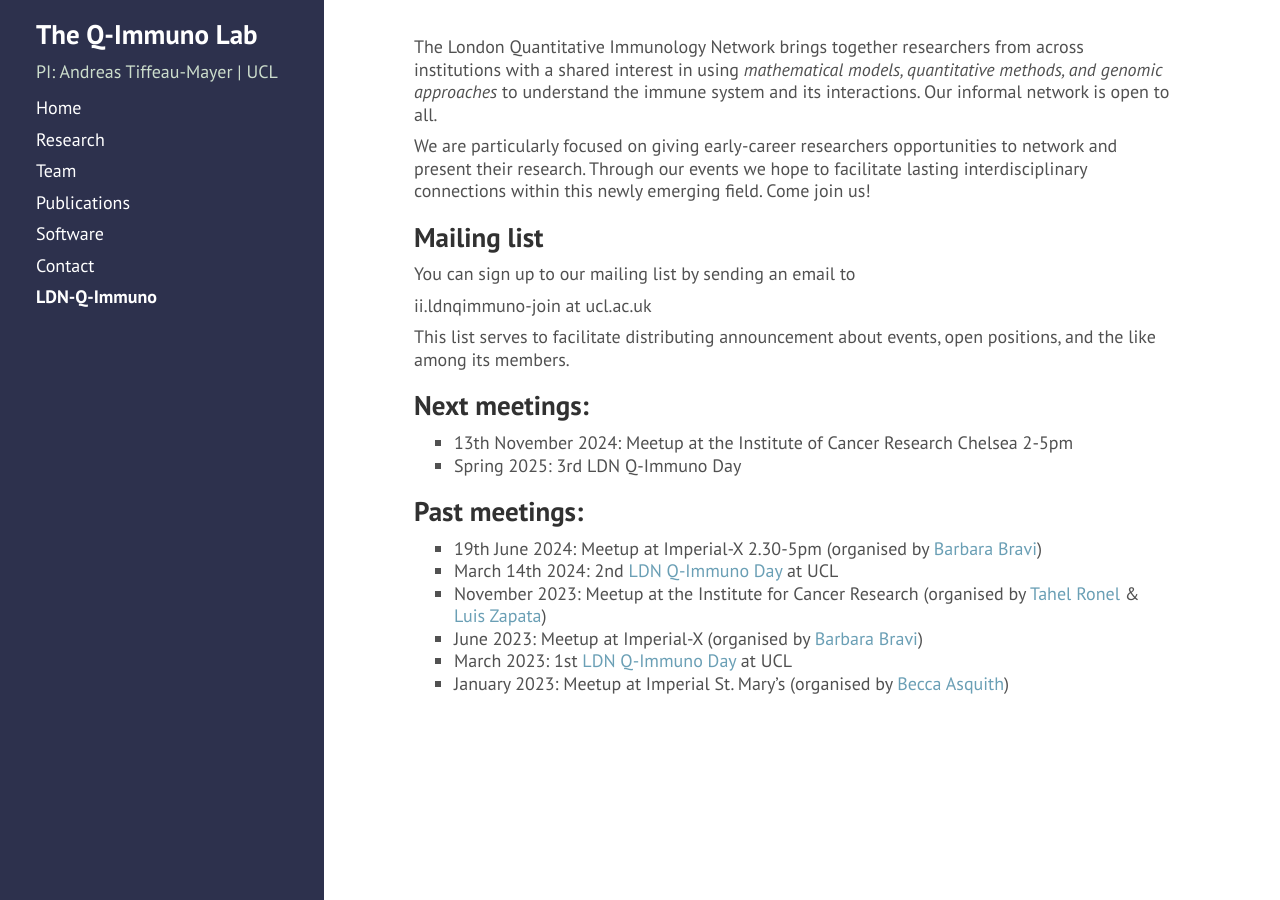
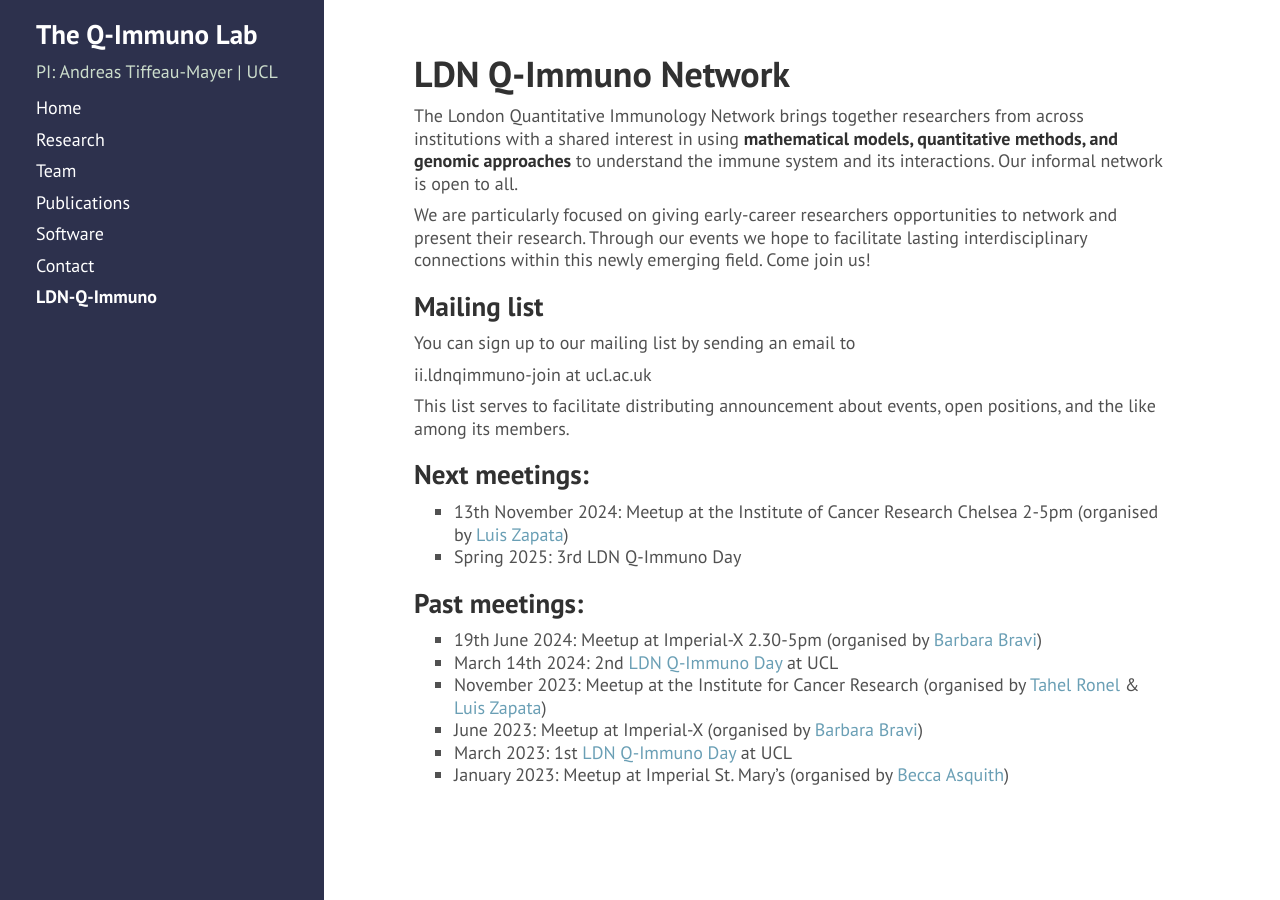
Before and after one commit to andim/andim.github.io, a Jekyll site: the page built from ldnqimmuno.md, in a window 1280 px wide. Built offline with Jekyll 4.4.1, drawn with Linux system fonts in a browser that asks for light colours; nearby versions of some CDN libraries; a style sheet for code colours, icons or effects is not loaded.

Commit message:
updated ldnqimmuno page

```diff
--- a/ldnqimmuno.md
+++ b/ldnqimmuno.md
@@ -3,8 +3,9 @@ layout: page
 title: LDN-Q-Immuno
 order: 8
 ---
+# LDN Q-Immuno Network
 
-The London Quantitative Immunology Network brings together researchers from across institutions with a shared interest in using *mathematical models, quantitative methods, and genomic approaches* to understand the immune system and its interactions. Our informal network is open to all.
+The London Quantitative Immunology Network brings together researchers from across institutions with a shared interest in using **mathematical models, quantitative methods, and genomic approaches** to understand the immune system and its interactions. Our informal network is open to all.
 
 We are particularly focused on giving early-career researchers opportunities to network and present their research. Through our events we hope to facilitate lasting interdisciplinary connections within this newly emerging field. Come join us!
 
@@ -17,7 +18,7 @@ This list serves to facilitate distributing announcement about events, open posi
 
 
 ## Next meetings:
-- 13th November 2024: Meetup at the Institute of Cancer Research Chelsea 2-5pm
+- 13th November 2024: Meetup at the Institute of Cancer Research Chelsea 2-5pm (organised by [Luis Zapata](https://www.icr.ac.uk/our-research/researchers-and-teams/dr-luis-zapata-ortiz))
 - Spring 2025: 3rd LDN Q-Immuno Day
 
 ## Past meetings:
```
